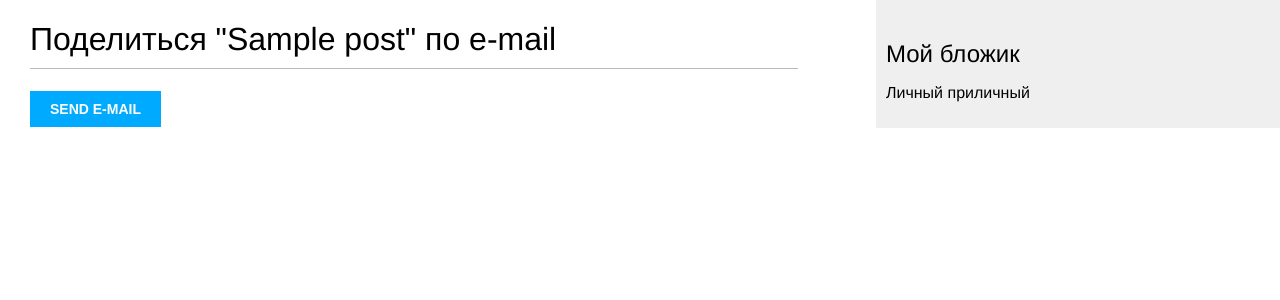
After one commit to Palms455/Django_blog, a Django app: template blog/templates/blog/post/share.html in a window 1280 px wide. The commit adds this page. Shown: the top 300 px of the page. Run offline with Django 3.2, Linux system fonts and the light colour scheme; the template is opened without the code that fills it: most values are stand-ins (such as "Sample title", 1, 10 or a date in 2020).

Commit message:
Отправка Email

```diff
--- a/Django_blog/settings.py
+++ b/Django_blog/settings.py
@@ -10,6 +10,7 @@ For the full list of settings and their values, see
 https://docs.djangoproject.com/en/3.1/ref/settings/
 """
 from .settings_local import DEBUG, DATABASES
+from .settings_local import EMAIL_HOST_PASSWORD, EMAIL_HOST_USER
 from pathlib import Path
 
 # Build paths inside the project like this: BASE_DIR / 'subdir'.
@@ -112,3 +113,7 @@ USE_TZ = True
 # https://docs.djangoproject.com/en/3.1/howto/static-files/
 
 STATIC_URL = '/static/'
+
+EMAIL_POST = 587
+EMAIL_USE_TLS = True
+EMAIL_HOST = 'smtp.gmail.com'
--- a/blog/templates/blog/post/detail.html
+++ b/blog/templates/blog/post/detail.html
@@ -4,4 +4,7 @@
  <h1>{{ post.title }}</h1>
  <p class="date">Опубликовано{{ post.publish }} автором{{ post.author }}</p>
  {{ post.body|linebreaks }}
+<p>
+ <a href="{% url "blog:post_share" post.id %}">Поделиться постом</a>
+</p>
 {% endblock %}
--- /dev/null
+++ b/blog/templates/blog/post/share.html
@@ -0,0 +1,15 @@
+{% extends "blog/base.html" %}
+{% block title %}Поделиться постом{% endblock %}
+{% block content %}
+ {% if sent %}
+ <h1>E-mail успешно отправлено</h1>
+ <p>"{{ post.title }}" было отправлено {{ form.cleaned_data.to }}.</p>
+ {% else %}
+ <h1>Поделиться "{{ post.title }}" по e-mail</h1>
+ <form action="." method="post">
+ {{ form.as_p }}
+ {% csrf_token %}
+ <input type="submit" value="Send e-mail">
+ </form>
+ {% endif %}
+{% endblock %}
--- a/blog/urls.py
+++ b/blog/urls.py
@@ -5,7 +5,7 @@ app_name = 'blog'
 
 urlpatterns = [
     #path('', views.post_list, name='post_list'),
-    path('', views.PosrListView.as_view(), name='post_list')
-    path('<int:year>/<int:month>/<int:day>/<slug:post>/', views.post_detail, name='post_detail')
-
+    path('', views.PosrListView.as_view(), name='post_list'),
+    path('<int:year>/<int:month>/<int:day>/<slug:post>/', views.post_detail, name='post_detail'),
+    path('<int:post_id>/share/', views.post_share, name='post_share')
 ]
```
Also changed, not shown: blog/forms.py (added, +7 -0 lines), blog/views.py (+27 -2 lines).
